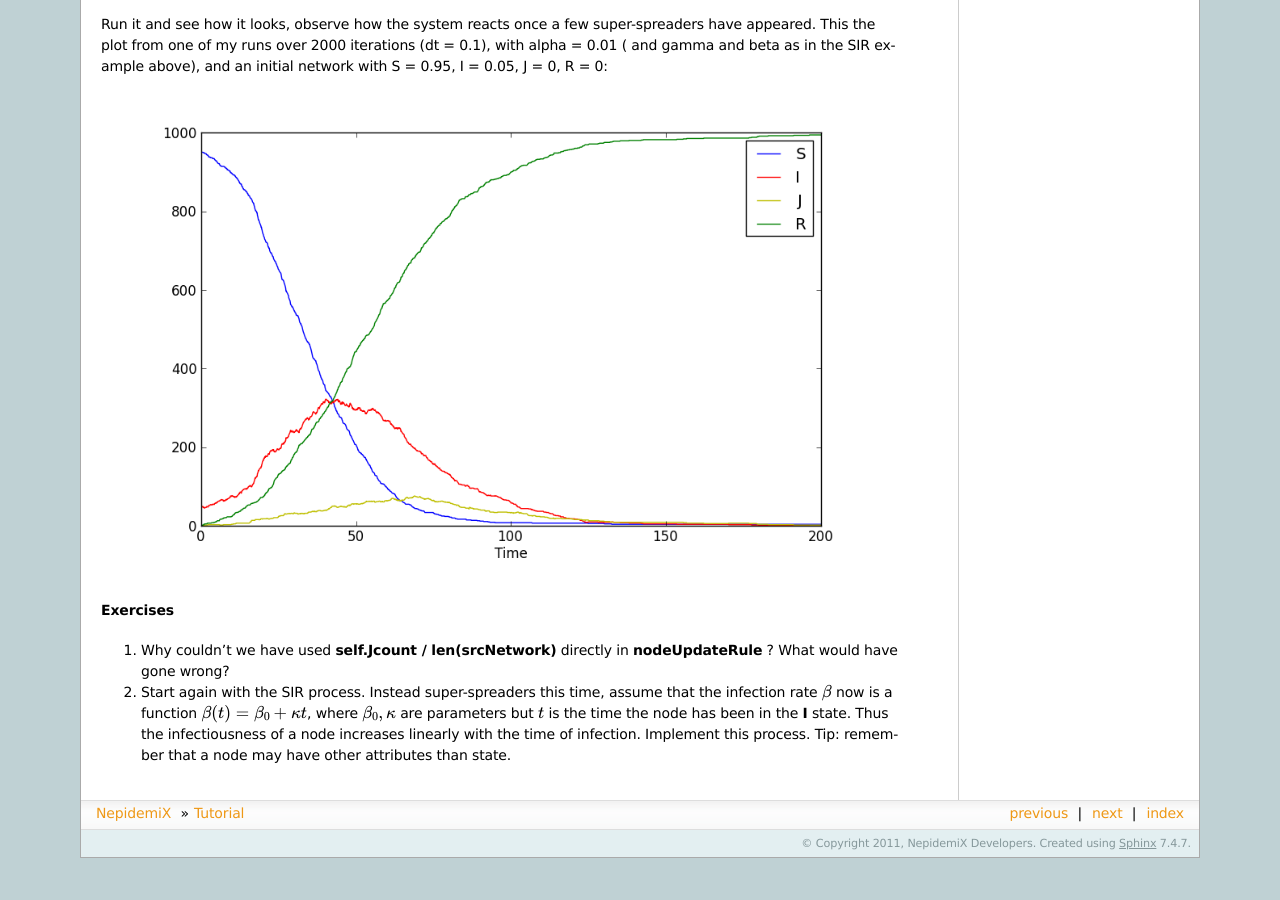
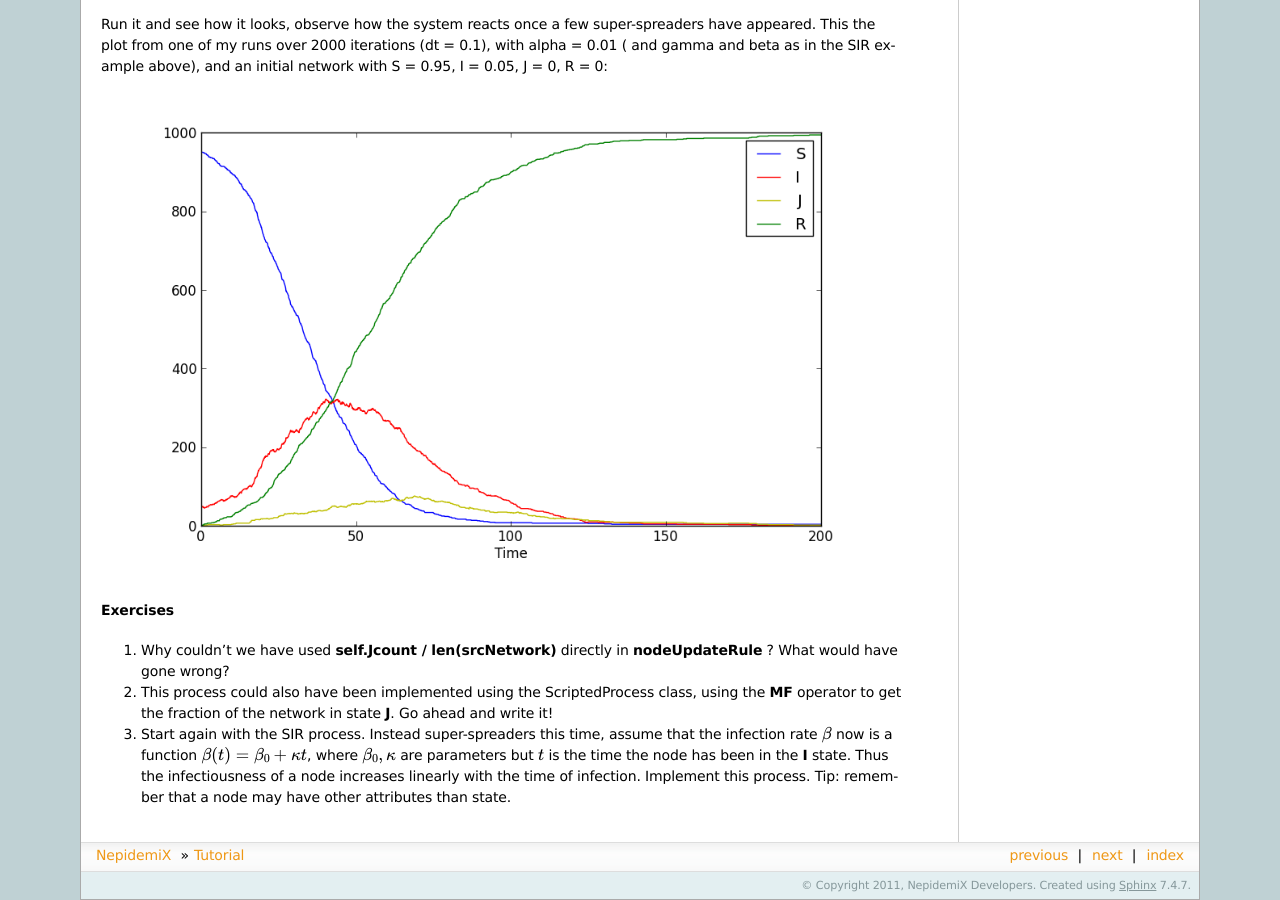
Before and after one commit to impact-hiv/NepidemiX, a Sphinx documentation site: the page built from doc/tutorial.rst, in a window 1280 px wide and 900 px high, scrolled down 23387 px. Built offline with Sphinx 7.4.7, drawn with Linux system fonts in a browser that asks for light colours; formulas are drawn with MathJax 3; before the commit the page ends 24245 px from its top, so only the background shows below that.

Commit message:
Tutorial: Added one excesses to write the SIJR model as a ScriptedProcess.

```diff
--- a/doc/tutorial.rst
+++ b/doc/tutorial.rst
@@ -996,4 +996,6 @@ Exercises
 
 #. Why couldn't we have used **self.Jcount / len(srcNetwork)** directly in **nodeUpdateRule** ? What would have gone wrong?
 
+#. This process could also have been implemented using the ScriptedProcess class, using the **MF** operator to get the fraction of the network in state **J**. Go ahead and write it!
+
 #. Start again with the SIR process. Instead super-spreaders this time, assume that the infection rate :math:`\beta` now is a function :math:`\beta(t) = \beta_0 + \kappa t`, where :math:`\beta_0, \kappa` are parameters but :math:`t` is the time the node has been in the **I** state. Thus the infectiousness of a node increases linearly with the time of infection. Implement this process. Tip: remember that a node may have other attributes than state.
```
